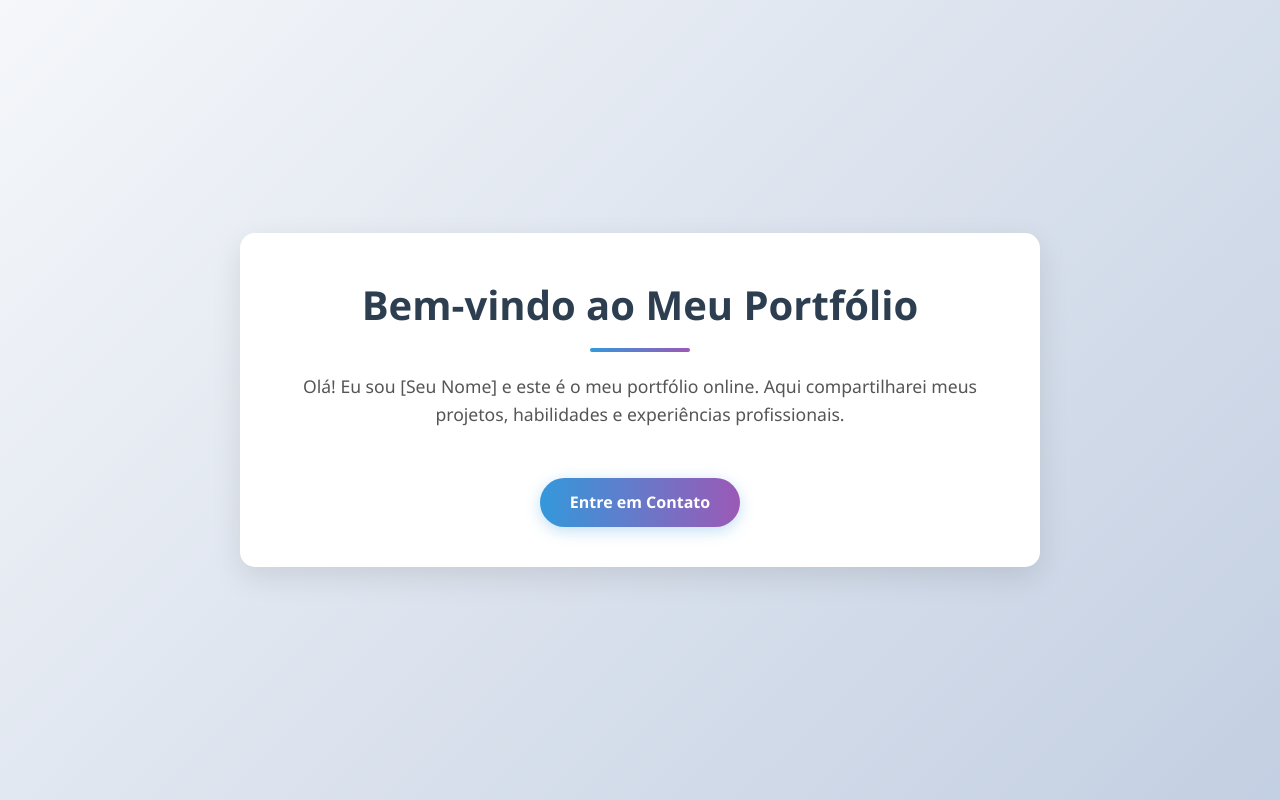
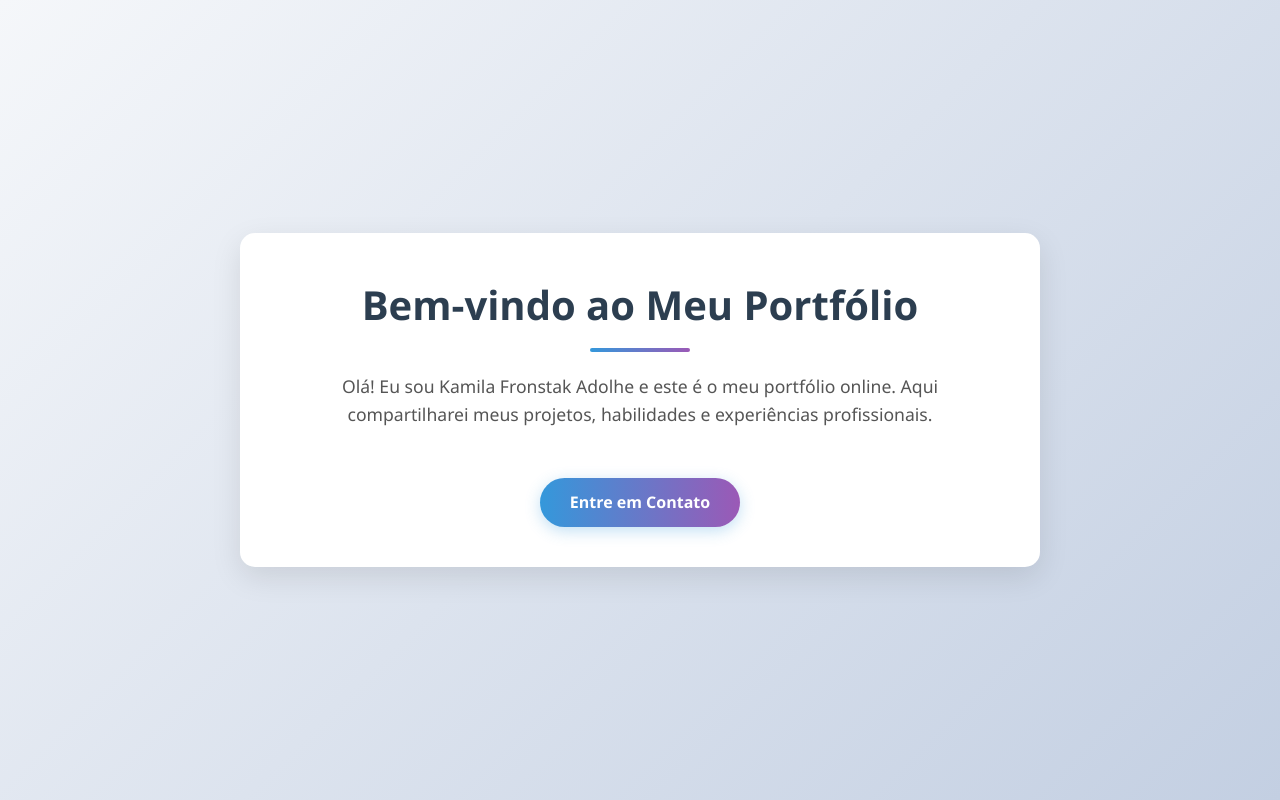
Before and after one commit to kamilaandolhe/2025-04-10, a plain HTML site: page index.html in a window 1280 px wide. Drawn offline with Linux system fonts and the light colour scheme.

Commit message:
index.html

```diff
--- a/index.html
+++ b/index.html
@@ -9,7 +9,7 @@
 <body>
     <div class="container">
         <h1>Bem-vindo ao Meu Portfólio</h1>
-        <p>Olá! Eu sou [Seu Nome] e este é o meu portfólio online. Aqui compartilharei meus projetos, habilidades e experiências profissionais.</p>
+        <p>Olá! Eu sou Kamila Fronstak Adolhe e este é o meu portfólio online. Aqui compartilharei meus projetos, habilidades e experiências profissionais.</p>
         <a href="#contato" class="btn">Entre em Contato</a>
     </div>
 </body>
```
